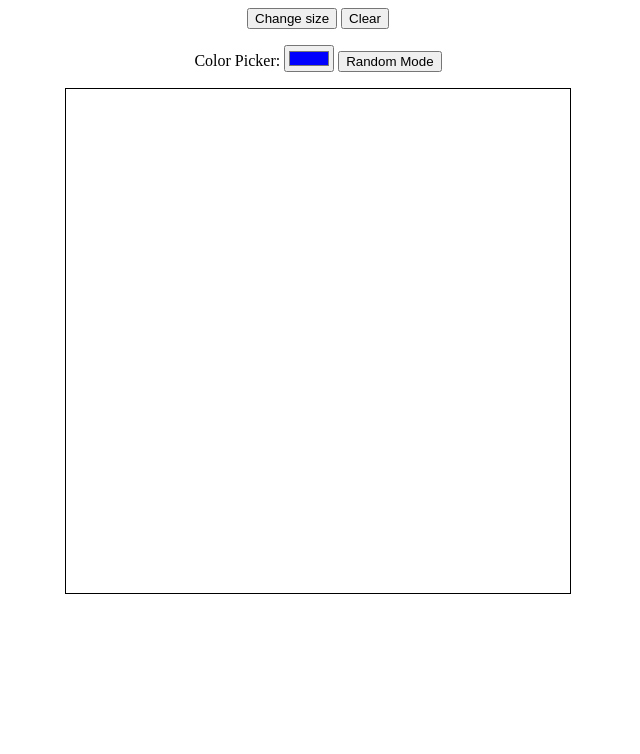
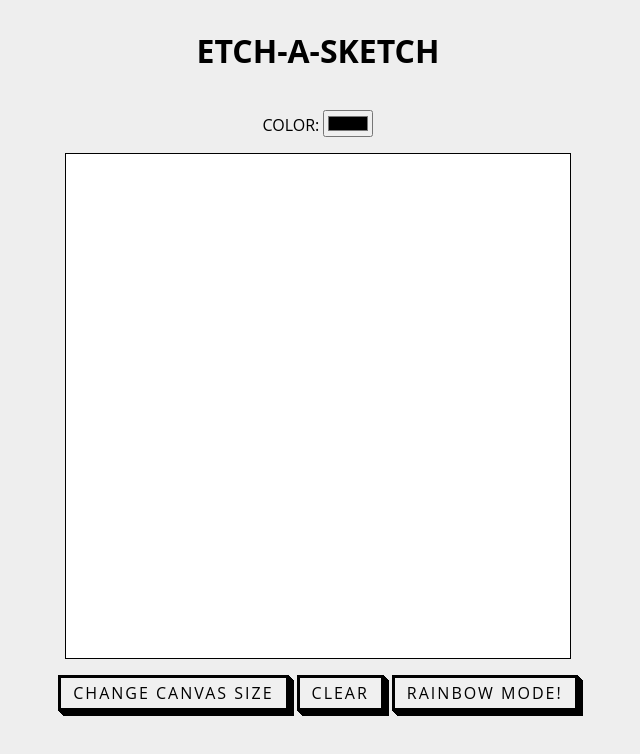
Before and after one commit to wph12/etch-a-sketch, a plain HTML site: page index.html in a window 1280 px wide. Shown: the whole page, without its empty margins (322-962 px from the left). Drawn offline with Linux system fonts and the light colour scheme.

Commit message:
add styling

```diff
--- a/index.html
+++ b/index.html
@@ -11,16 +11,20 @@
 </head>
 <body>
     <div class = "container" id = "container">
+        <h1>ETCH-A-SKETCH</h1>
+        <div>
+            <label for="colorpicker">COLOR:</label>
+            <input type="color" id="colorpicker" value="#000000">
+        </div>
+
+        <div class = "sketchpad" id = "sketchpad"></div>
+
         <div id = "buttons">
-            <button id = "changeSize">Change size</button>
-            <button id = "clear">Clear</button>
+            <button id = "changeSize" class = "button-54">Change Canvas Size</button>
+            <button id = "clear" class = "button-54">Clear</button>
+
+            <button id = "random" class = "button-54">Rainbow Mode!</button>
         </div>
-        <div id = "colors">
-            <label for="colorpicker">Color Picker:</label>
-            <input type="color" id="colorpicker" value="#0000ff">
-            <button id = "random">Random Mode</button>
-        </div>
-        <div class = "sketchpad" id = "sketchpad"></div>
     </div>
 </body>
 </html>
--- a/script.js
+++ b/script.js
@@ -1,3 +1,8 @@
+function getRandomColor(){
+    return "#" + Math.floor(Math.random()*16777215).toString(16).padStart(6, '0').toUpperCase();
+}
+
+
 function createGrid(size) {
     sizeStr = String(Math.round(500/size))+'px';
 
@@ -32,7 +37,7 @@ function createGrid(size) {
         square.addEventListener('mouseover', () => {
             if(isMouseDown){
                 if(random){
-                    square.style.backgroundColor ="#" + Math.floor(Math.random()*16777215).toString(16).padStart(6, '0').toUpperCase();
+                    square.style.backgroundColor = getRandomColor();
                 }
                 else{
                     square.style.backgroundColor = color
@@ -41,7 +46,7 @@ function createGrid(size) {
         })
         square.addEventListener('mousedown', ()=> {
             if(random){
-                square.style.backgroundColor = "#" + Math.floor(Math.random()*16777215).toString(16).padStart(6, '0').toUpperCase();
+                square.style.backgroundColor = getRandomColor();
             }
             else{
                 square.style.backgroundColor = color
@@ -52,7 +57,7 @@ function createGrid(size) {
 
 
 function getSize(){
-    let text = prompt("Please enter your desired grid size (1-100)", "8");
+    let text = prompt("Please enter your desired canvas size (an integer from 1-100)", "8");
     let size = parseInt(text);
     if(size){
         if(size >= 1 && size <= 100){
@@ -91,6 +96,15 @@ colorForm.addEventListener('input', ()=> {
     random = false;
 })
 
-document.getElementById("random").addEventListener('click', () => {
-    random = true;
+let randomButton = document.getElementById("random");
+randomButton.addEventListener('click', () => {
+    if(random){
+        random = false;
+        randomButton.style.backgroundColor = "#f0f0f0"
+    }
+    else{
+        random = true;
+        randomButton.style.backgroundColor = getRandomColor();
+
+    }
 })
--- a/style.css
+++ b/style.css
@@ -1,9 +1,23 @@
+body{
+    font-family: "Open Sans", sans-serif;
+    background-color: #EEEEEE;
+}
+
+.sketchpad{
+    background-color: white;
+}
+
 .container{
     display: flex;
     flex-direction: column;
     align-items: center;
     justify-content: center;
     gap: 16px;
+}
+
+#buttons{
+    display: flex;
+    gap: 8px;
 }
 
 .row{
@@ -14,3 +28,35 @@
     border-style: solid;
     border-width: 1px;
 }
+
+
+/* CSS */
+.button-54 {
+  font-family: "Open Sans", sans-serif;
+  font-size: 16px;
+  letter-spacing: 2px;
+  text-decoration: none;
+  text-transform: uppercase;
+  color: #000;
+  cursor: pointer;
+  border: 3px solid;
+  padding: 0.25em 0.5em;
+  box-shadow: 1px 1px 0px 0px, 2px 2px 0px 0px, 3px 3px 0px 0px, 4px 4px 0px 0px, 5px 5px 0px 0px;
+  position: relative;
+  user-select: none;
+  -webkit-user-select: none;
+  touch-action: manipulation;
+  background-color: #f0f0f0;
+}
+
+.button-54:active {
+  box-shadow: 0px 0px 0px 0px;
+  top: 5px;
+  left: 5px;
+}
+
+@media (min-width: 768px) {
+  .button-54 {
+    padding: 0.25em 0.75em;
+  }
+}
```
